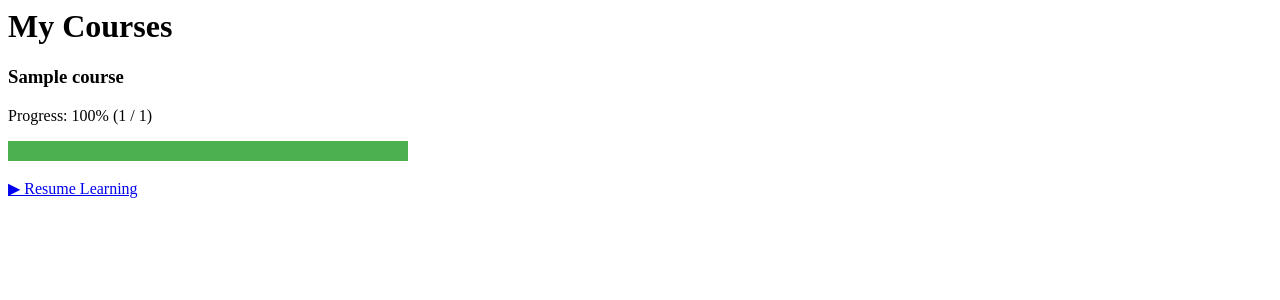
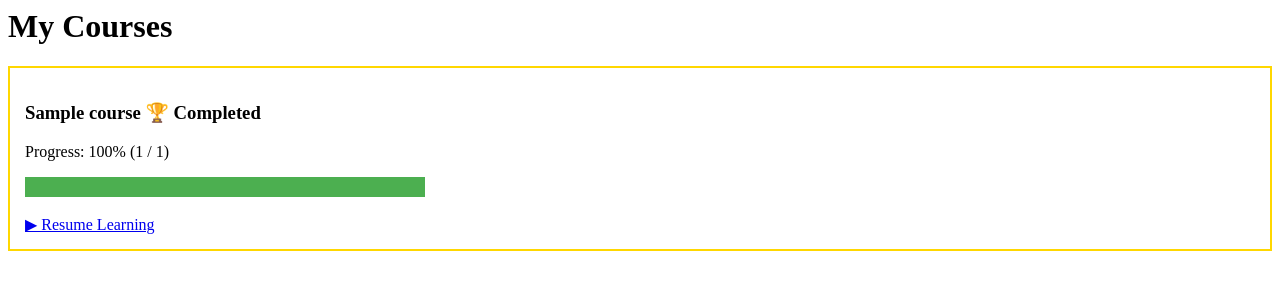
Before and after one commit to alimustafa0/-ai_learning_platform, a Django app: page /courses/dashboard/ in a window 1280 px wide. Shown: the top 300 px of the page. Run offline with Django 5.2, Linux system fonts and the light colour scheme; a user stored in the database is signed in; tables that the repository leaves empty hold one stand-in row (values such as "Sample post").

Commit message:
Add completed badge to dashboard

```diff
--- a/courses/templates/courses/dashboard.html
+++ b/courses/templates/courses/dashboard.html
@@ -1,8 +1,17 @@
 <h1>My Courses</h1>
 
 {% for item in data %}
-    <div style="margin-bottom: 30px;">
-        <h3>{{ item.course.title }}</h3>
+    <div style="
+        margin-bottom: 30px;
+        padding: 15px;
+        border: 2px solid {% if item.completed %}gold{% else %}#ccc{% endif %};">
+
+        <h3>
+            {{ item.course.title }}
+            {% if item.completed %}
+                🏆 Completed
+            {% endif %}
+        </h3>
 
         <p>
             Progress: {{ item.progress_percentage }}%
--- a/courses/views.py
+++ b/courses/views.py
@@ -121,11 +121,14 @@ def dashboard(request):
         if total_lessons > 0:
             progress_percentage = int((completed_count / total_lessons) * 100)
 
+        is_completed = completed_count == total_lessons and total_lessons > 0
+
         data.append({
             "course": course,
             "total_lessons": total_lessons,
             "completed_count": completed_count,
             "progress_percentage": progress_percentage,
+            "completed": is_completed,
         })
 
     return render(request, "courses/dashboard.html", {"data": data})
```
